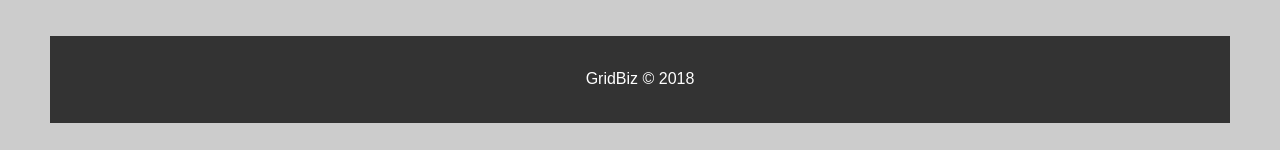
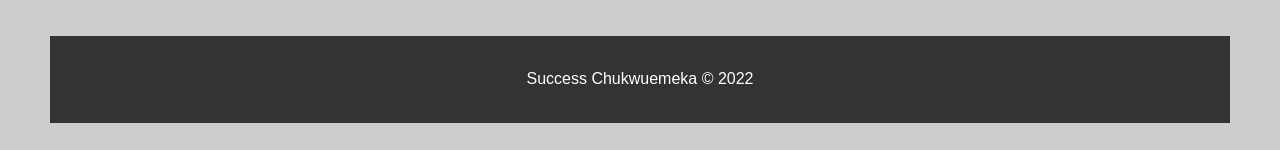
Before and after one commit to successdanesy/Grid-CSS-Website-Layout, a plain HTML site: page index.html in a window 1280 px wide. Shown: the part 1931-2081 px from the top of the page. Drawn offline with Linux system fonts and the light colour scheme.

Commit message:
Updated footer in index.html

```diff
--- a/index.html
+++ b/index.html
@@ -95,7 +95,7 @@
 
     <!--Footer-->
     <footer>
-        <p>GridBiz &copy; 2018</p>
+        <p>Success Chukwuemeka &copy; 2022</p>
     </footer>
     </div> <!-- WRAPPER ENDS-->
 </body>
```
